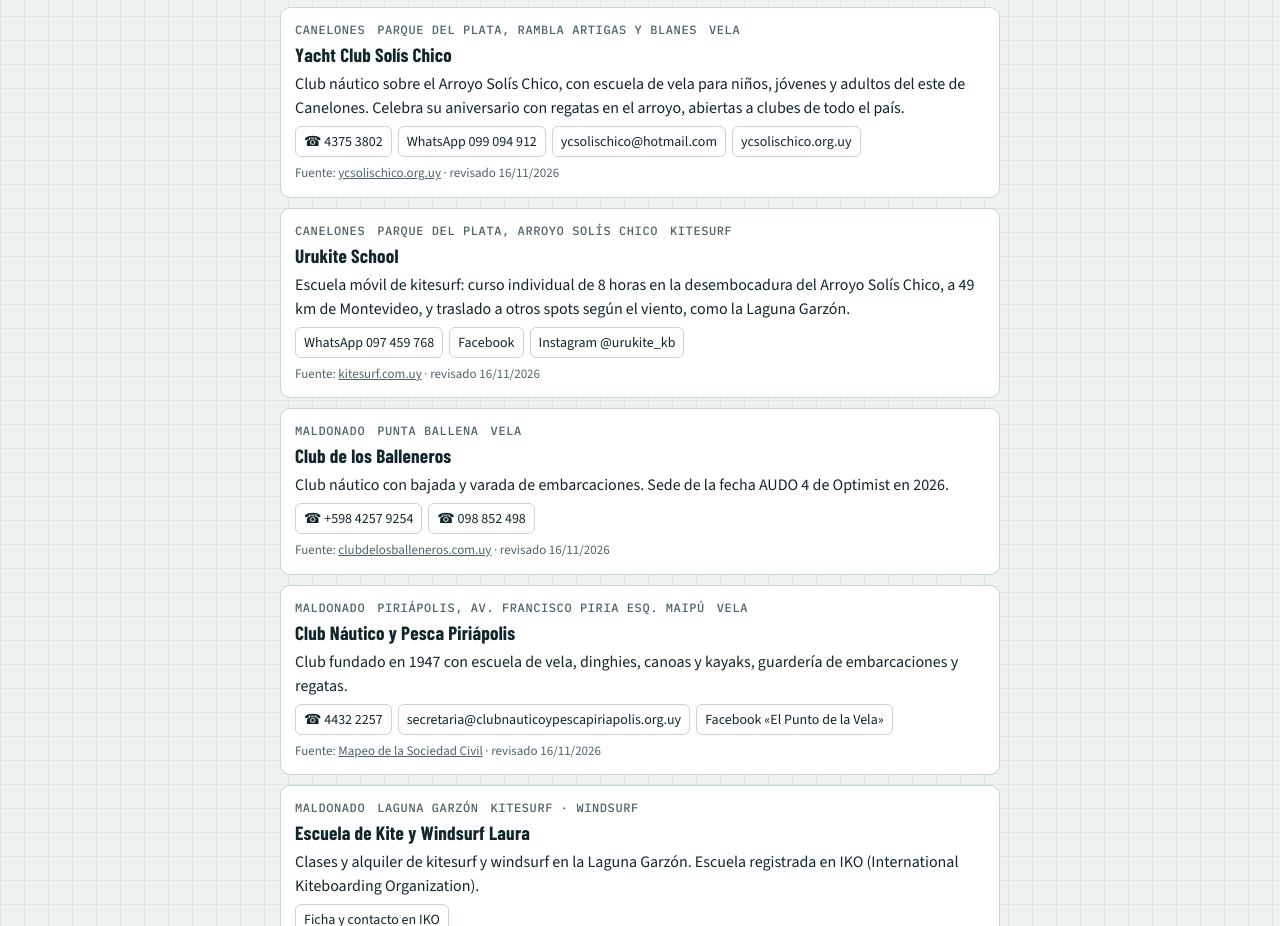
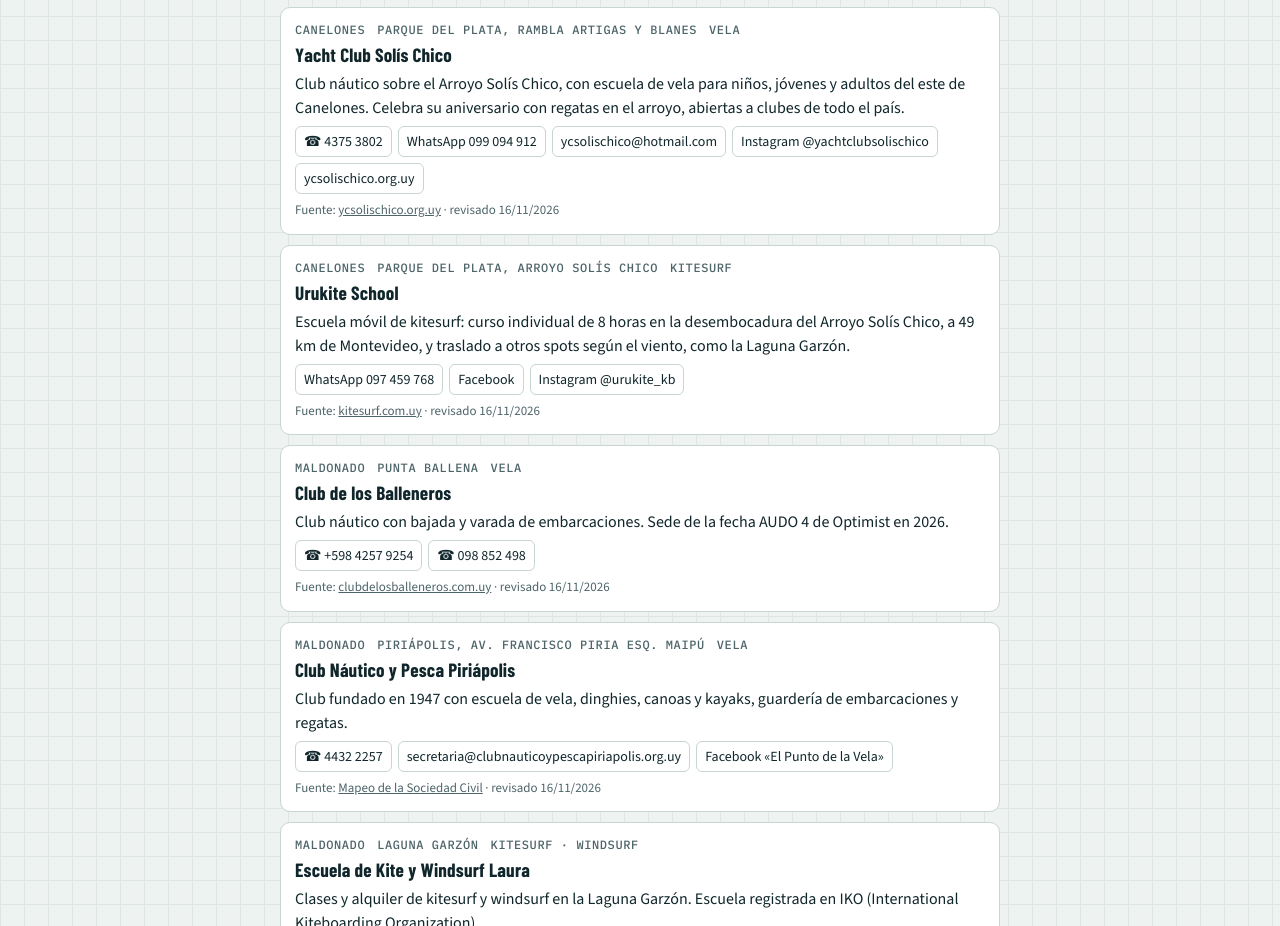
Before and after one commit to navegauy/Navegauy.github.io, a plain HTML site: page docencia-de-vela.html in a window 1280 px wide. Shown: the part 3032-3958 px from the top of the page. Drawn offline with nearby package versions, Linux system fonts and the light colour scheme.

Commit message:
Yacht Club Solís Chico: Instagram
Co-Authored-By: Claude Opus 5.5 <noreply@anthropic.com>
Claude-Session: https://claude.ai/code/session_017bdPideCkhwdekYoFdLAte

```diff
--- a/docencia-de-vela.html
+++ b/docencia-de-vela.html
@@ -210,7 +210,7 @@ const ESCUELAS=[
  {k:['V'],n:'Club La Estacada · Escuela de vela',d:'Montevideo',z:'Punta Carretas',t:'Escuela de vela. Club fundado el 1 de diciembre de 1940.',c:[['tel','2711 9075'],['mail','clubestacada@hotmail.com'],['web','Instagram @clublaestacada','https://instagram.com/clublaestacada'],['web','Facebook de la escuela','https://www.facebook.com/p/Escuela-de-Vela-Club-N%C3%A1utico-La-Estacada-61559034894935/']],s:['clublaestacada.com','https://www.clublaestacada.com/nuestro-club']},
  {k:['V'],n:'ACAL Náutico Club',d:'Montevideo',z:'Rambla República de Chile 4520, Playa Malvín',t:'Escuela de vela para niños (Optimist) y adultos, con clases para socios durante toda la semana, más intensas en primavera, verano y otoño. Organiza el Campeonato ACAL de regatas y es sede de la flota 900 de Snipe.',c:[['tel','+598 2619 4839'],['mail','admclub@clubacal.org.uy'],['web','clubacal.org.uy','https://www.clubacal.org.uy/']],s:['clubacal.org.uy','https://www.clubacal.org.uy/']},
  {k:['V'],n:'Club Náutico de Carrasco y Punta Gorda',d:'Montevideo',z:'Punta Gorda',t:'Sede del Campeonato Nacional Individual de Optimist 2026 (AUDO 6)',c:[],s:['Viramos','https://viramos.com/championships/all']},
- {k:['V'],n:'Yacht Club Solís Chico',d:'Canelones',z:'Parque del Plata, Rambla Artigas y Blanes',t:'Club náutico sobre el Arroyo Solís Chico, con escuela de vela para niños, jóvenes y adultos del este de Canelones. Celebra su aniversario con regatas en el arroyo, abiertas a clubes de todo el país.',c:[['tel','4375 3802'],['wa','099 094 912'],['mail','ycsolischico@hotmail.com'],['web','ycsolischico.org.uy','https://www.ycsolischico.org.uy/']],s:['ycsolischico.org.uy','https://www.ycsolischico.org.uy/']},
+ {k:['V'],n:'Yacht Club Solís Chico',d:'Canelones',z:'Parque del Plata, Rambla Artigas y Blanes',t:'Club náutico sobre el Arroyo Solís Chico, con escuela de vela para niños, jóvenes y adultos del este de Canelones. Celebra su aniversario con regatas en el arroyo, abiertas a clubes de todo el país.',c:[['tel','4375 3802'],['wa','099 094 912'],['mail','ycsolischico@hotmail.com'],['web','Instagram @yachtclubsolischico','https://www.instagram.com/yachtclubsolischico/'],['web','ycsolischico.org.uy','https://www.ycsolischico.org.uy/']],s:['ycsolischico.org.uy','https://www.ycsolischico.org.uy/']},
  {k:['K'],n:'Urukite School',d:'Canelones',z:'Parque del Plata, Arroyo Solís Chico',t:'Escuela móvil de kitesurf: curso individual de 8 horas en la desembocadura del Arroyo Solís Chico, a 49 km de Montevideo, y traslado a otros spots según el viento, como la Laguna Garzón.',c:[['wa','097 459 768'],['web','Facebook','https://www.facebook.com/URUKITEschool'],['web','Instagram @urukite_kb','https://www.instagram.com/urukite_kb/']],s:['kitesurf.com.uy','https://www.kitesurf.com.uy/curso-de-kitesurf/']},
  {k:['V'],n:'Club de los Balleneros',d:'Maldonado',z:'Punta Ballena',t:'Club náutico con bajada y varada de embarcaciones. Sede de la fecha AUDO 4 de Optimist en 2026.',c:[['tel','+598 4257 9254'],['tel','098 852 498']],s:['clubdelosballeneros.com.uy','https://clubdelosballeneros.com.uy/']},
  {k:['V'],n:'Club Náutico y Pesca Piriápolis',d:'Maldonado',z:'Piriápolis, Av. Francisco Piria esq. Maipú',t:'Club fundado en 1947 con escuela de vela, dinghies, canoas y kayaks, guardería de embarcaciones y regatas.',c:[['tel','4432 2257'],['mail','secretaria@clubnauticoypescapiriapolis.org.uy'],['web','Facebook «El Punto de la Vela»','https://www.facebook.com/elpuntodelavela/']],s:['Mapeo de la Sociedad Civil','https://www.mapeosociedadcivil.uy/organizaciones/club-nautico-y-pesca-piriapolis/']},
```
Also changed, not shown: en/docencia-de-vela.html (+1 -1 lines).
